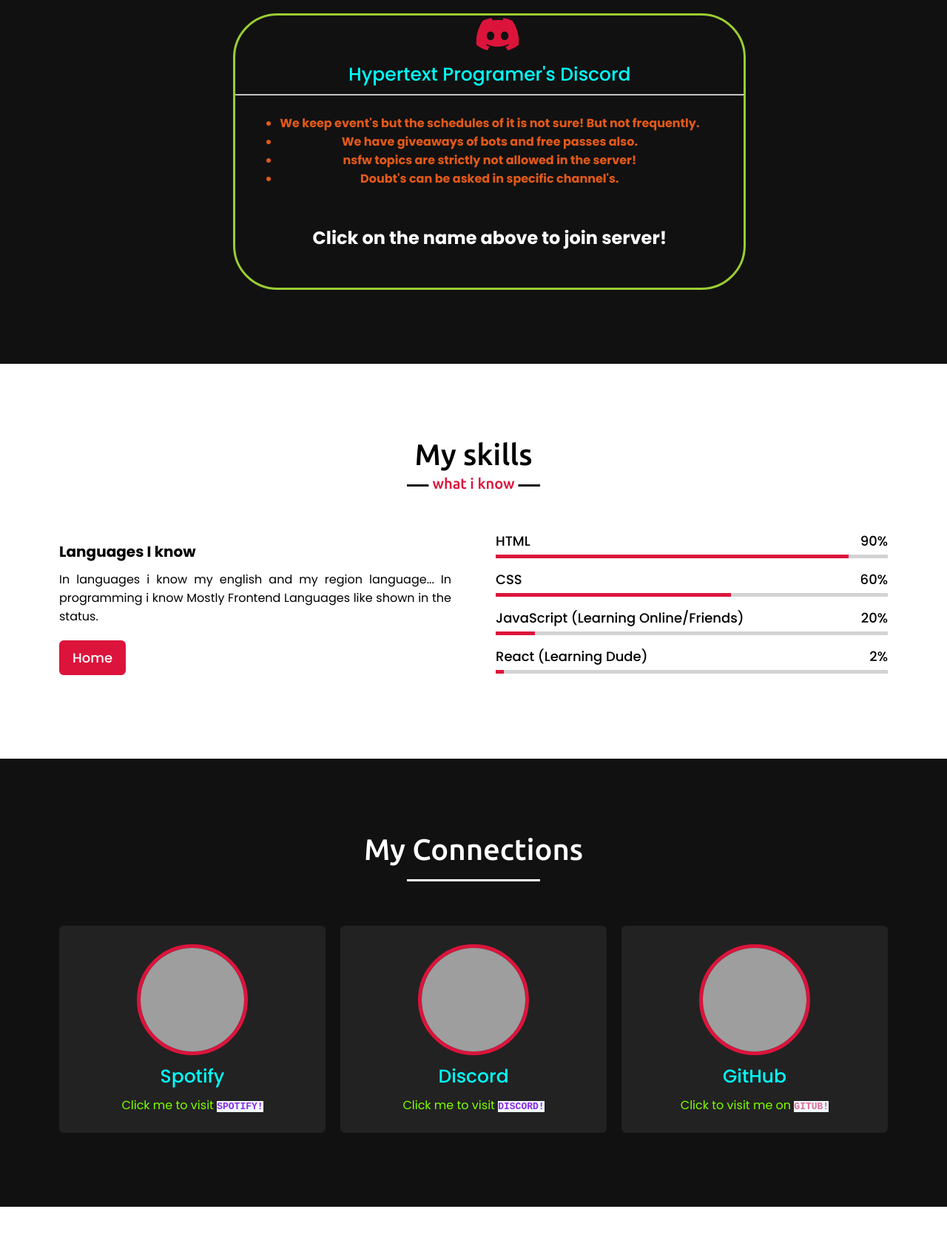
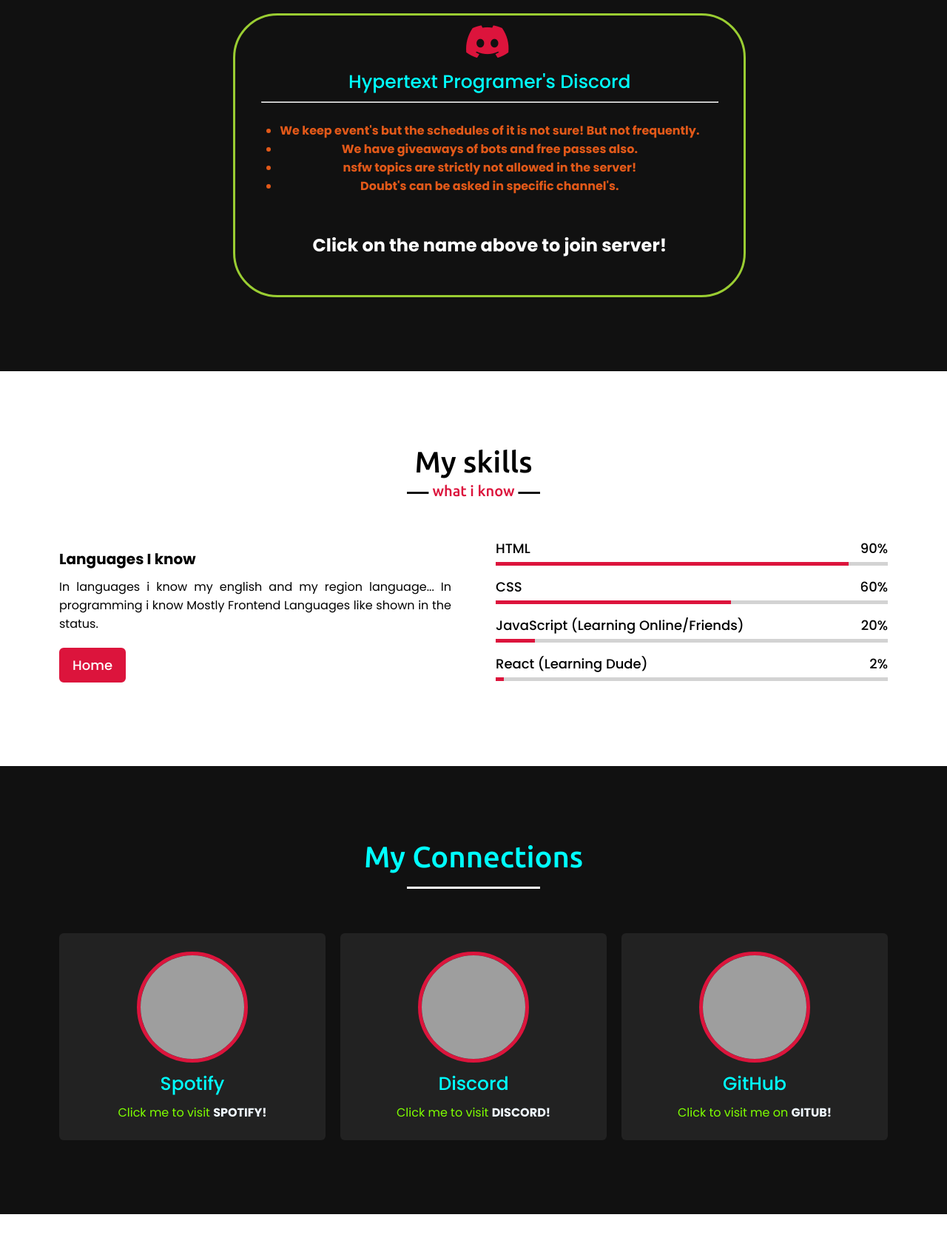
Before and after one commit to SaiManan1/saimanan1.github.io, a plain HTML site: page index.html in a window 1280 px wide. Shown: the part 1740-3421 px from the top of the page at 74% size. Drawn offline with nearby package versions, Linux system fonts and the light colour scheme; grey boxes are pictures that could not be loaded.

Commit message:
Update index.html

```diff
--- a/index.html
+++ b/index.html
@@ -92,10 +92,10 @@
 
                 <div style="margin-left: 21%;" class="card">
                     <div style="border-radius: 60px; border: 3px solid yellowgreen;" class="box" >
-                        <i style="margin-left: 47%;" class="fab fa-discord"></i>
+                        <i style="margin-left: 45%; padding-top: 10px;" class="fab fa-discord"></i>
                         <a href="https://discord.gg/ZMQY8uF9UW">
                             <div class="text" style="text-align: center;">Hypertext Programer's Discord</div>
-                            <hr>
+                            <hr width="90%" style="margin-left: 5%">
                             <br>
                             </a>
                             <style>
@@ -112,7 +112,7 @@
                             </style>
 
                             <h4 style="color: rgb(226, 89, 25); text-align: center;">
-                                <ul style="padding-left: 60px; padding-right: 60px;">
+                                <ul style= "padding-left: 60px; padding-right: 60px;">
                                     <li>We keep event's but the schedules of it is not sure! But not frequently.</li>
                                     <li>We have giveaways of bots and free passes also.</li>
                                     <li> nsfw topics are strictly not allowed in the server!</li>
@@ -181,27 +181,27 @@
     <!-- teams section start -->
     <section class="teams" id="teams">
         <div class="max-width">
-            <h2 class="title">My Connections</h2>
+            <h2 style="color: aqua;" class="title">My Connections</h2>
             <div class="carousel owl-carousel">
                 <div class="card">
                     <div class="box">
                         <img src="https://cdn-icons-png.flaticon.com/512/1051/1051377.png" alt="Git">
                         <div class="text">GitHub</div>
-                        <a href="https://github.com/SaiManan1"><p style="color: chartreuse;">Click to visit me on <code style="background-color: aliceblue; color: palevioletred;"><b>GITUB!</b></code></p></a>
+                        <a href="https://github.com/SaiManan1"><p style="color: chartreuse;">Click to visit me on <b style="color: aliceblue;">GITUB!</b></p></a>
                     </div>
                 </div>
                 <div class="card">
                     <div class="box">
                         <img src="https://play-lh.googleusercontent.com/UrY7BAZ-XfXGpfkeWg0zCCeo-7ras4DCoRalC_WXXWTK9q5b0Iw7B0YQMsVxZaNB7DM" alt="">
                         <div class="text">Spotify</div>
-                        <a href="disabled"><p style="color: chartreuse;">Click me to visit <code style="background-color: aliceblue; color: blueviolet;"><b>SPOTIFY!</b></code></p></a>
+                        <a href="disabled"><p style="color: chartreuse;">Click me to visit <b style="color: aliceblue;">SPOTIFY!</b></p></a>
                     </div>
                 </div>
                 <div class="card">
                     <div class="box">
                         <img src="https://www.svgrepo.com/show/331368/discord-v2.svg" alt="">
                         <div class="text">Discord</div>
-                        <a href="https://discordhub.com/profile/821219776197951508"><p style="color: chartreuse;">Click me to visit <code style="background-color: aliceblue; color: blueviolet;"><b>DISCORD!</b></code></p></a>
+                        <a href="https://discordhub.com/profile/821219776197951508"><p style="color: chartreuse;">Click me to visit <b style="color: aliceblue;">DISCORD!</b></code></p></a>
                     </div>
                 </div>
 
@@ -218,7 +218,7 @@
             <br>
            <p>Remember! if Dm'ing something useless or unwanted links that includes: fake sites, nsfw sites or files that contains viruses will not be executed and the person will be immediately blocked even without warning and can be reported also!</p>
                 <br>
-           <a href="https://discord.gg/ZMQY8uF9UW"><h3 class="Noe" style="text-align: center; color: brown;">Dm me now, i am in the server! ( I don't accept friend request's!)</h3></a>
+           <a href="#about"><h3 class="Noe" style="text-align: center; color: brown;">Dm me now, i am in the server! ( I don't accept friend request's!)</h3></a>
 
             </div>
         </div>
```
